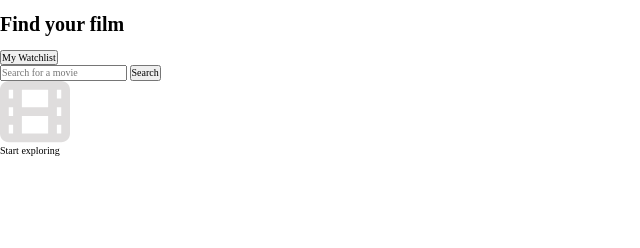
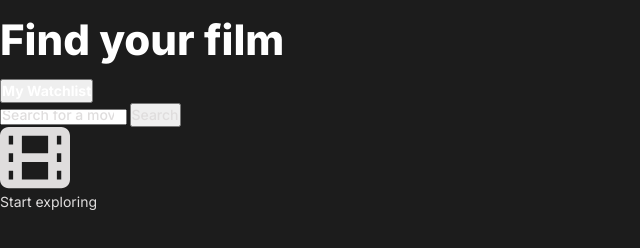
Before and after one commit to Gresham24/Scrimba-Solo-Projects, a website built with Vite: page Movie-watchlist/index.html in a window 1280 px wide. Shown: the whole page, without its empty margins (0-640 px from the left). Built offline with nearby package versions, Linux system fonts and the light colour scheme.

Commit message:
[Movie Watchl. styled typography

```diff
--- a/Movie-watchlist/index.css
+++ b/Movie-watchlist/index.css
@@ -22,7 +22,7 @@ html {
     --light-grey: #DFDDDD;
     /**** font ****/
     --h1-ff: normal 800 4.2rem/2.3rem 'Inter';
-    --bt-ff: normal 700 1.4rem/2rem 'Inter';
+    --btn-ff: normal 700 1.4rem/2rem 'Inter';
     --placeholer-ff: normal 500 1.4rem/2rem 'Inter';
     --h3-ff: normal 500 1.8rem/2rem 'Inter';
     --p-ff: normal 400 1.4rem/2rem 'Inter';
@@ -35,7 +35,32 @@ html {
 
 =============================== */
 
+h1 {
+    font: var(--h1-ff);
+    color: white;
+}
 
+.watchlist-search-btn {
+    font: var(--btn-ff);
+    color: white;
+}
+
+.search-input::placeholder {
+    font: var(--placeholer-ff);
+    color: var(--light-grey);
+
+}
+
+.search-btn {
+    font: var(--btn-ff);
+    font-weight: 500;
+    color: var(--light-grey);
+}
+
+.placeholder-content p {
+    font: var(--p-ff);
+    color: var(--light-grey);
+}
 
 
 /* ============================
@@ -62,6 +87,9 @@ html {
 
 =============================== */
 
+body {
+    background-color: var(--pitch-black);
+}
 
 
 
--- a/Movie-watchlist/index.html
+++ b/Movie-watchlist/index.html
@@ -19,11 +19,11 @@
     <main>
         <header>
             <h1>Find your film</h1>
-            <button>My Watchlist</button>
+            <button id="watchlist-search-btn" class="watchlist-search-btn">My Watchlist</button>
         </header>
         <div class="search-wrapper">
-            <input type="search" name="movie-search" id="movie-search" placeholder="Search for a movie">
-            <button id="search">Search</button>
+            <input type="search" name="movie-search" class="search-input" id="movie-search" placeholder="Search for a movie">
+            <button id="search-btn" class="search-btn">Search</button>
         </div>
         <div class="film-list-wrapper" id="film-list">
             <div class="placeholder-content">
```
